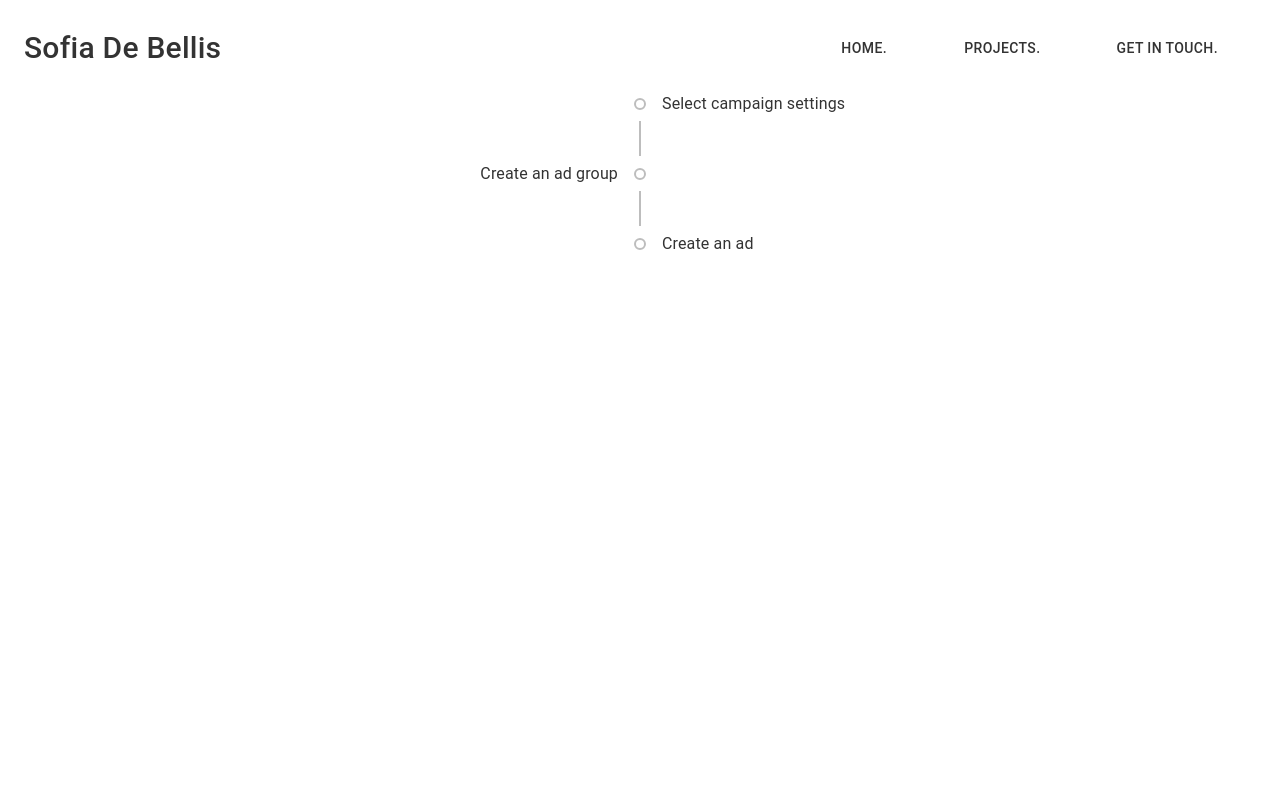
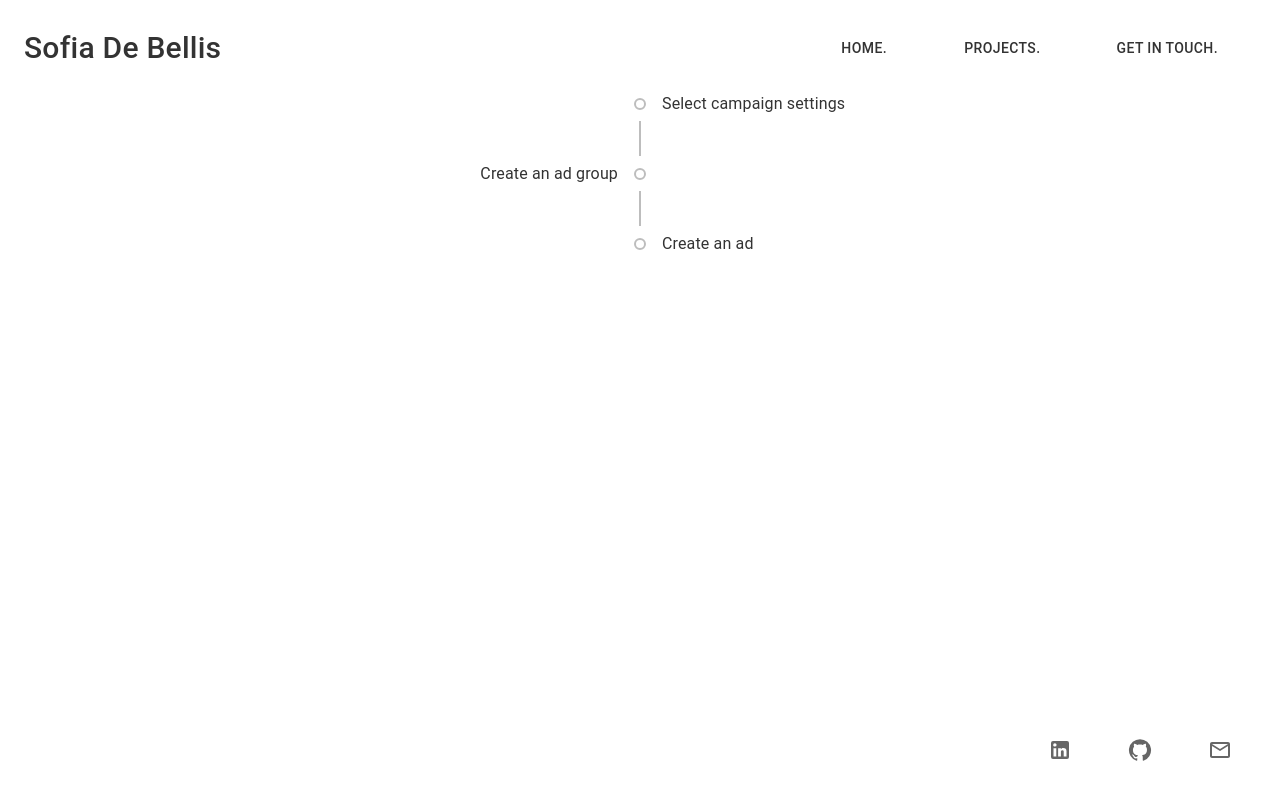
Before and after one commit to sofiadebellis/sofiadebellis.github.io, a React (Create React App) app: page /home in a window 1280 px wide. Shown: the top 800 px of the page. Built offline with nearby package versions, Linux system fonts and the light colour scheme.

Commit message:
Added footer component

```diff
--- /dev/null
+++ b/src/components/Footer.js
@@ -0,0 +1,55 @@
+import * as React from 'react';
+import Box from '@mui/material/Box';
+import BottomNavigation from '@mui/material/BottomNavigation';
+import BottomNavigationAction from '@mui/material/BottomNavigationAction';
+import { styled } from '@mui/material';
+import Paper from '@mui/material/Paper';
+import LinkedInIcon from '@mui/icons-material/LinkedIn';
+import GitHubIcon from '@mui/icons-material/GitHub';
+import MailOutlineIcon from '@mui/icons-material/MailOutline';
+
+const StyledPaper = styled(Paper)({
+  position: 'fixed',
+  display: 'flex',
+  bottom: '20px',
+  left: 0,
+  right: '20px',
+  justifyContent: 'flex-end',
+});
+
+const StyledBox = styled(Box)({
+  pb: 7
+})
+
+const StyledBottomNavigationAction = styled(BottomNavigationAction)({
+  '&:hover': {
+    color: '#D3A528',
+    cursor: 'pointer',
+  }
+})
+
+export default function Footer() {
+  const ref = React.useRef(null);
+
+  React.useEffect(() => {
+    ref.current.ownerDocument.body.scrollTop = 0;
+  });
+
+  return (
+    <StyledBox ref={ref}>
+      <StyledPaper elevation={0}>
+        <BottomNavigation>
+          <a href="https://www.linkedin.com/in/sofiadebellis/">
+            <StyledBottomNavigationAction label="Linkedin" icon={<LinkedInIcon />}/>
+          </a>
+          <a href="https://github.com/sofiadebellis">
+            <StyledBottomNavigationAction label="GitHub" icon={<GitHubIcon />} />
+          </a>
+          <a href="mailto:sofia.debellis23@gmail.com">
+            <StyledBottomNavigationAction label="Email" icon={<MailOutlineIcon />} />
+          </a>
+        </BottomNavigation>
+      </StyledPaper>
+    </StyledBox>
+  );
+}
--- a/src/components/Home.js
+++ b/src/components/Home.js
@@ -9,6 +9,7 @@ import TimelineSeparator from '@mui/lab/TimelineSeparator';
 import TimelineConnector from '@mui/lab/TimelineConnector';
 import TimelineContent from '@mui/lab/TimelineContent';
 import TimelineDot from '@mui/lab/TimelineDot';
+import Footer from './Footer';
 
 const Home = styled('div')({
   backgroundColor: 'white',
@@ -19,7 +20,6 @@ const Home = styled('div')({
   backgroundSize: 'cover',
   fontFamily: '"Poppins", "Arial", "Helvetica Neue", sans-serif',
   color: '#333333',
-  // margin: '100px'
 });
 
 const DarkBtn = styled(Button)({
@@ -90,6 +90,7 @@ export default function Homepg () {
           ))}
         </Timeline>
       </Home>
+      <Footer/>
     </>
   )
 }
```
